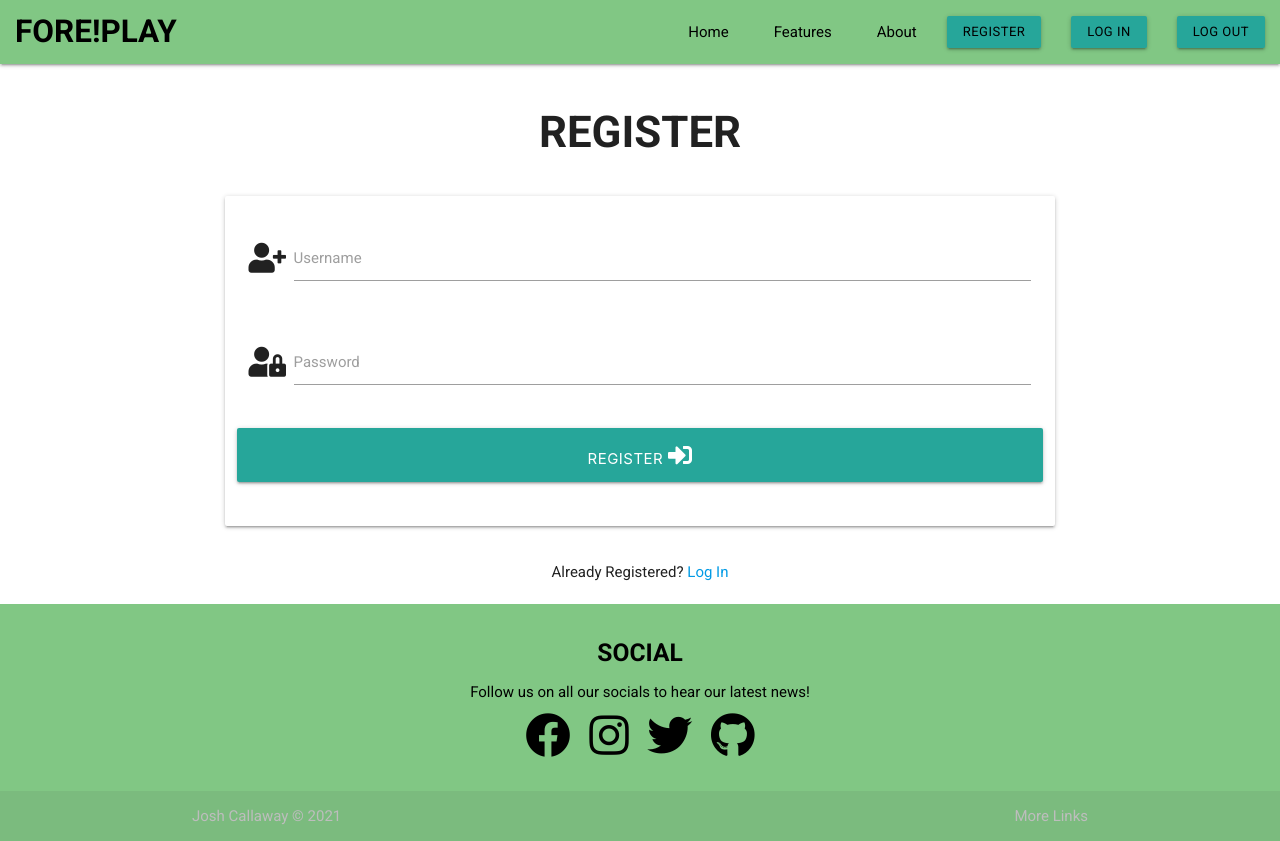
After one commit to joshcallawaydev/fore-play-app, a Flask app: page /register in a window 1280 px wide. The commit adds this page. Run offline with Flask 2, Linux system fonts and the light colour scheme; some libraries are stand-ins or nearby versions.

Commit message:
Added register function and form

```diff
--- a/app.py
+++ b/app.py
@@ -2,7 +2,9 @@ import os
 from flask import (
     Flask, render_template, url_for,
     flash, redirect, request, session)
-
+from flask_pymongo import PyMongo
+from bson.objectid import ObjectId
+from werkzeug.security import generate_password_hash, check_password_hash
 if os.path.exists("env.py"):
     import env
 
@@ -14,12 +16,39 @@ app.config["MONGO_URI"] = os.environ.get("MONGO_URI")
 app.secret_key = os.environ.get("SECRET_KEY")
 
 
+mongo = PyMongo(app)
+
+
 @app.route("/")
 @app.route("/home")
 def home():
     return render_template("home.html")
 
 
+@app.route("/register", methods=["GET", "POST"])
+def register():
+    if request.method == "POST":
+        # check if user already exists
+        existing_user = mongo.db.users.find_one(
+            {"username": request.form.get("username").lower()})
+
+        if existing_user:
+            flash("User already exists")
+            return redirect(url_for("register"))
+        register = {
+            "username": request.form.get("username").lower(),
+            "password": generate_password_hash(request.form.get("password"))
+        }
+        mongo.db.users.insert_one(register)
+
+        # put user in session cookie
+        session["user"] = request.form.get("username").lower()
+        flash("Registration Successful")
+        return redirect(url_for("home", username=session["user"]))
+    # change this to dashboard once dashboard.html is created
+    return render_template("register.html")
+
+
 if __name__ == "__main__":
     app.run(host=os.environ.get("IP"),
             port=int(os.environ.get("PORT")),
--- a/templates/base.html
+++ b/templates/base.html
@@ -24,13 +24,13 @@
         <!-- top navbar -->
         <nav class="nav-extended black-text green lighten-2">
             <div class="nav-wrapper">
-                <a href="#!" class="brand-logo black-text title">FORE!PLAY</a>
+                <a href="{{ url_for('home') }}" class="brand-logo black-text title">FORE!PLAY</a>
                 <a href="#" data-target="mobile-demo" class="sidenav-trigger right"><i class="fas fa-bars"></i></a>
                 <ul class="right hide-on-med-and-down">
-                    <li><a href="#" class="black-text">Home</a></li>
+                    <li><a href="{{ url_for('home') }}" class="black-text">Home</a></li>
                     <li><a href="#" class="black-text">Features</a></li>
                     <li><a href="#" class="black-text">About</a></li>
-                    <li><a href="#" class="btn-small black-text">Register</a></li>
+                    <li><a href="{{ url_for('register') }}" class="btn-small black-text">Register</a></li>
                     <li><a href="#" class="btn-small black-text">Log In</a></li>
                     <li><a href="#" class="btn-small black-text">Log Out</a>
                     </li>
@@ -43,10 +43,10 @@
             <li>
                 <h4 class="center-align green lighten-2 title">FORE!PLAY</h4>
             </li>
-            <li><a href="#" class="black-text">Home</a></li>
+            <li><a href="{{ url_for('home') }}" class="black-text">Home</a></li>
             <li><a href="#" class="black-text">Features</a></li>
             <li><a href="#" class="black-text">About</a></li>
-            <li><a href="#" class="btn-small black-text">Register</a></li>
+            <li><a href="{{ url_for('register') }}" class="btn-small black-text">Register</a></li>
             <li><a href="#" class="btn-small black-text">Log In</a></li>
             <li><a href="#" class="btn-small black-text">Log Out</a></li>
         </ul>
--- a/templates/home.html
+++ b/templates/home.html
@@ -1,6 +1,7 @@
 {% extends "base.html" %}
 {% block content %}
 
+<!-- hero image section -->
 <section class="hero-image">
     <div class="hero-text">
         <h1 class="title" id="hero-title">FORE!PLAY</h1>
@@ -9,6 +10,7 @@
     </div>
 </section>
 
+<!-- features section  -->
 <h3 class="title">Features</h3>
 <div class="flex-container center">
     <div class="flex-items">
@@ -34,10 +36,12 @@
     </div>
 </div>
 
+<!-- parallax image to break up the page -->
 <div class="parallax-container">
     <div class="parallax"><img src="/static/images/course2.jpg"></div>
 </div>
 
+<!-- about section -->
 <h3 class="title">About</h3>
 <div class="flex-container center" id="flex-container">
     <p><strong>FORE!PLAY</strong> is a free to use web application for tracking all your golf events and scores. Simply
--- /dev/null
+++ b/templates/register.html
@@ -0,0 +1,45 @@
+{% extends "base.html" %}
+{% block content %}
+
+<h3 class="center-align title">Register</h3>
+
+<div class="row">
+    <form class="col s12 m8 offset-m2" method="POST" action="{{ url_for('register') }}">
+        <div class="card-panel">
+            <div class="row">
+                <!-- username row -->
+                <div class="input-field col s12">
+                    <i class="fas fa-user-plus prefix"></i>
+                    <input id="username" name="username" type="text" class="validate">
+                    <label for="username">Username</label>
+                </div>
+            </div>
+            <div class="row">
+                <!-- password row -->
+                <div class="input-field col s12">
+                    <i class="fas fa-user-lock prefix"></i>
+                    <input id="password" name="password" type="password" class="validate">
+                    <label for="password">Password</label>
+                </div>
+            </div>
+            <div class="row">
+                <!-- submit button -->
+                <button type="submit" class="col s12 btn-large text-shadow">
+                    Register <i class="fas fa-sign-in-alt"></i>
+                </button>
+            </div>
+        </div>
+    </form>
+</div>
+
+<!-- already registered link to login page -->
+<div class="row">
+    <div class="col s12">
+        <p class="center-align">
+            Already Registered?
+            <a href="#">Log In</a>
+        </p>
+    </div>
+</div>
+
+{% endblock %}
```
